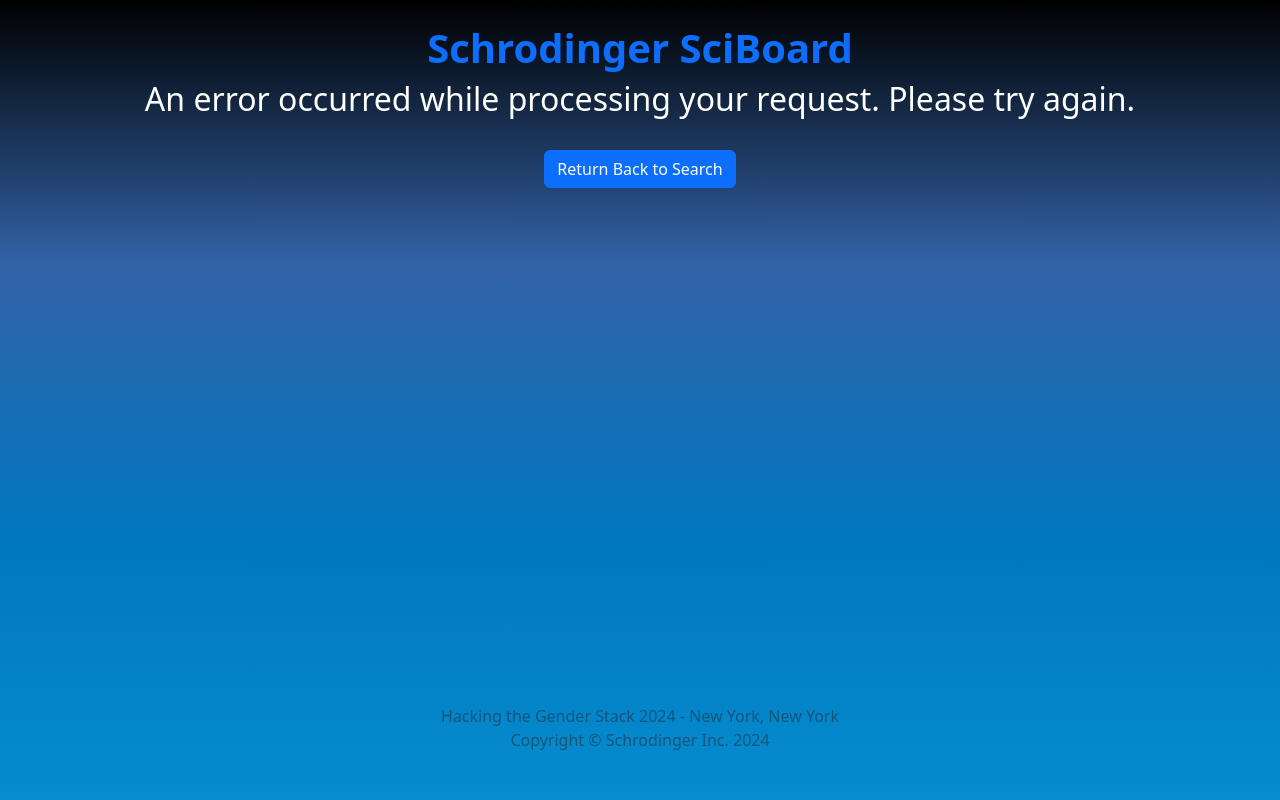
After one commit to michellecheng25/htgs-team3, a Django app: template compound_search/templates/compound_search/error.html in a window 1280 px wide. The commit adds this page. Run offline with Django 4.2, Linux system fonts and the light colour scheme; the template is opened without the code that fills it, so the values that code supplies are empty.

Commit message:
added error handling to search and fixed background gradient

```diff
--- a/compound_image/templates/compound_image/partials/compound-image-card.html
+++ b/compound_image/templates/compound_image/partials/compound-image-card.html
@@ -10,7 +10,7 @@
         data-bs-toggle="tooltip"
         data-bs-title="{{ smiles }}">{{ smiles }}</h5>
     <!-- <div class="label-data-container"> -->
-      <!-- <h6 class="title-label">Molecule Name:</h6>
+    <!-- <h6 class="title-label">Molecule Name:</h6>
       <h6 class="data-label">12</h6> -->
     <!-- </div> -->
     <div class="label-data-container">
@@ -37,7 +37,6 @@
     }
     .card-body{
       border: 1px solid #0000002b;
-      /* gap: 5px; */
     }
   .title-label {
     font-weight: 700;
--- /dev/null
+++ b/compound_search/templates/compound_search/error.html
@@ -0,0 +1,26 @@
+{% extends 'shared/base.html' %}
+{% load static %}
+{% block content %}
+  <div class="pt-4">
+    <h1 class="text-center text-primary fw-bold">Schrodinger SciBoard</h1>
+    <div class="error d-flex justify-content-center">
+      <h2>An error occurred while processing your request. Please try again.</h2>
+    </div>
+  </div>
+  <div class="d-flex justify-content-center pt-4">
+    <a href="{% url 'search-compounds' %}">
+      <button type="button" class="btn btn-primary">Return Back to Search</button>
+    </a>
+  </div>
+{% endblock %}
+{% block styles %}
+  <style>
+    .error{
+      color: white;
+    }
+  .logo-hero {
+    padding: 1rem;
+    max-height: 400px;
+  }
+  </style>
+{% endblock %}
--- a/shared/templates/shared/base.html
+++ b/shared/templates/shared/base.html
@@ -8,7 +8,7 @@
           content="Demo application for Schrodinger Hacking the Gender Stack 2024">
     <meta name="keywords" content="hackathon schrodinger">
     <title>
-      {% block title %}Hacking the Gender Stack 2024{% endblock %}
+      {% block title %}Schrodinger SciBoard{% endblock %}
     </title>
     <link rel="icon" href="{% static 'shared/favicon.svg' %}" sizes="any">
     <link rel="stylesheet"
@@ -20,7 +20,8 @@
       html, body {
         width: 100%;
         height: 100%;
-        background-image: linear-gradient(to bottom, #ffffff, #e9eeff, #c7dfff, #97d4fe, #50caf5);
+        /* background-image: linear-gradient(to bottom, #ffffff, #e9eeff, #c7dfff, #97d4fe, #50caf5); */
+        background-image: linear-gradient(to bottom, #000000, #3363a8, #0077c0, #068ccf);
         overflow: hidden;
       }
     </style>
```
Also changed, not shown: compound_search/templates/compound_search/search.html (+16 -5 lines), compound_search/views.py (+29 -15 lines).
